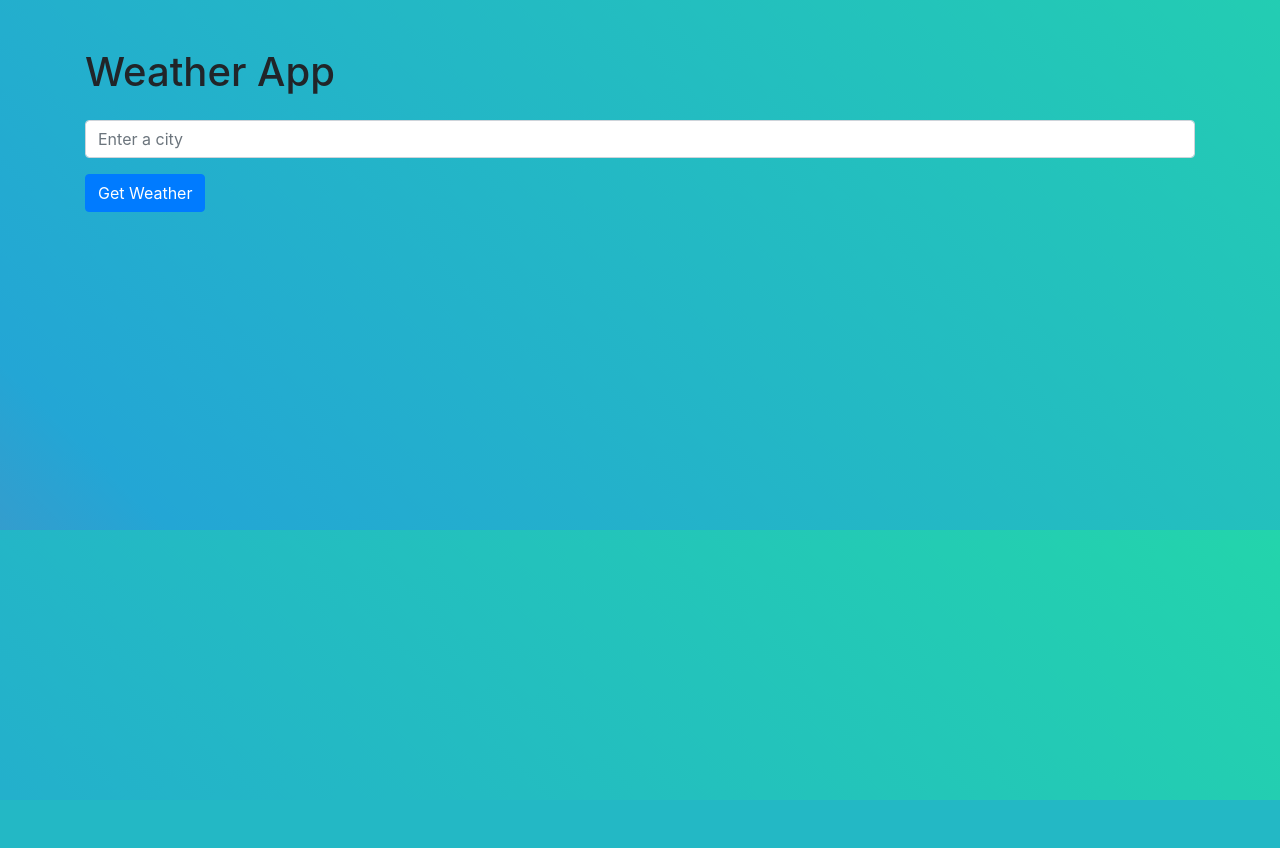
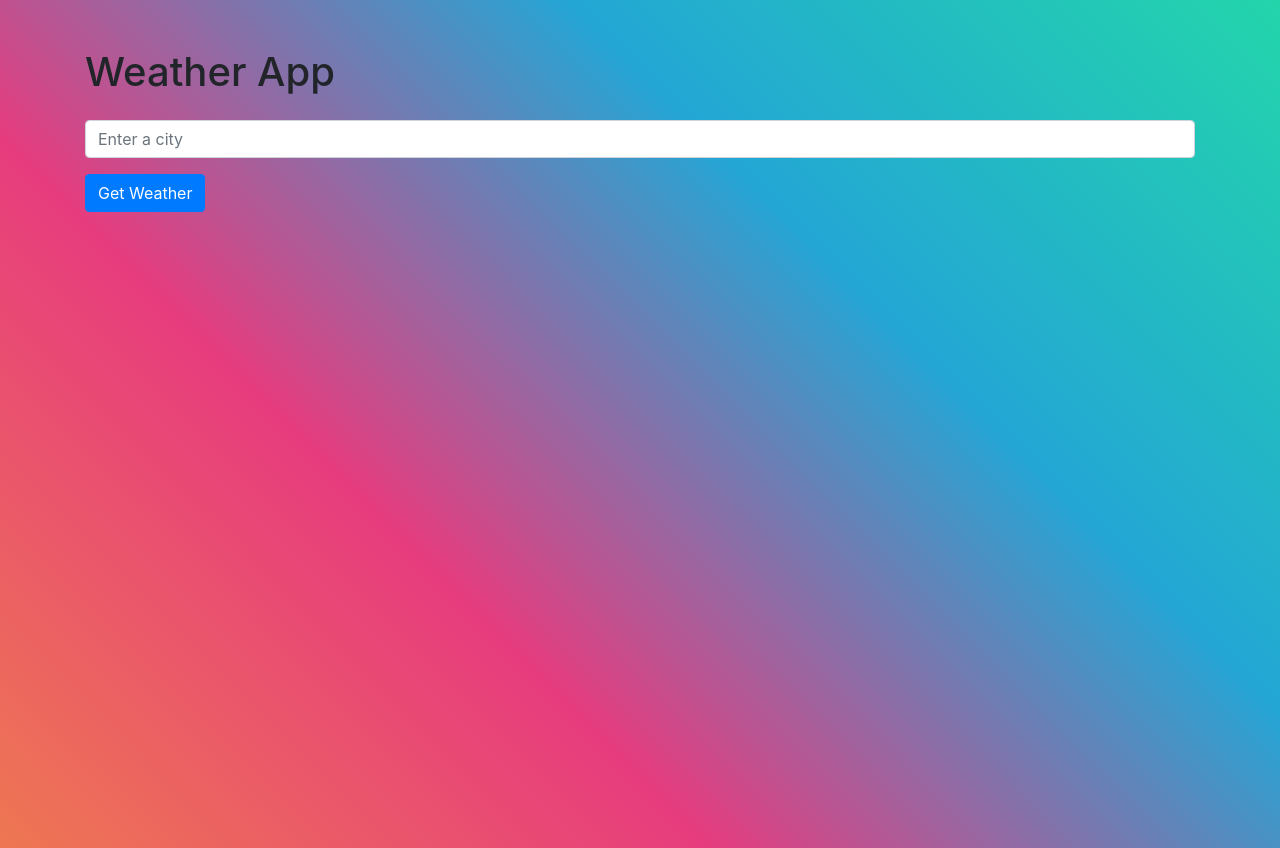
Before and after one commit to Firangi0799/Flask-Weather, a Flask app: page / in a window 1280 px wide. Before the commit the page ends 800 px from the top, so only its background shows below. Run offline with Flask 3, Linux system fonts and the light colour scheme; some libraries are stand-ins or nearby versions.

Commit message:
Update index.html

```diff
--- a/templates/index.html
+++ b/templates/index.html
@@ -8,8 +8,10 @@
     <style>
     body {
         background: linear-gradient(45deg, #EE7752, #E73C7E, #23A6D5, #23D5AB);
-            background-size: 400% 400%;
+        background-size: 100% 100%; /* Change background-size to cover the entire screen */
         animation: gradient 15s ease infinite;
+        margin: 0; /* Remove default body margin */
+        height: 100vh; /* Set the body height to 100% of the viewport height */
     }
 
     @keyframes gradient {
```
Lines whose indentation alone changed are shown as unchanged.
